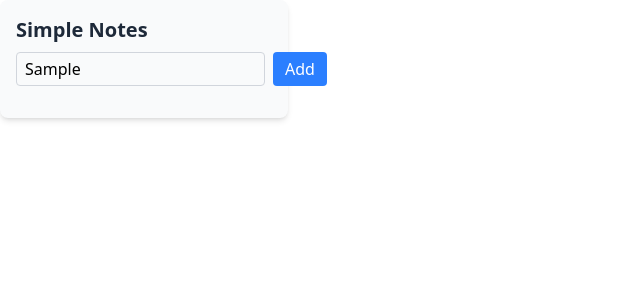
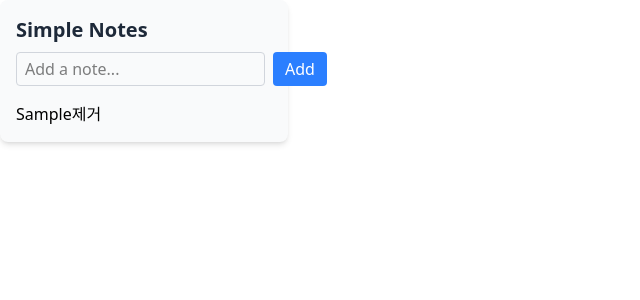
Before and after one commit to jinuscript/chrome-extension-tutorial, a React (Vite) app: page / in a window 1280 px wide. Both pictures are taken after typing "Sample" into the empty fields and a click on the button "Add". Shown: the top 300 px of the page, without its empty margins (0-640 px from the left). Built offline with nearby package versions, Linux system fonts and the light colour scheme.

Commit message:
feat: 노트 저장 함수 추가

```diff
--- a/src/App.tsx
+++ b/src/App.tsx
@@ -1,9 +1,21 @@
 import { useState } from "react";
+
+type Note = { id: number; text: string };
 
 const App = () => {
   const [text, setText] = useState("");
+  const [notes, setNotes] = useState<Note[]>([]);
 
-  const addNote = () => {};
+  const addNote = () => {
+    if (!text.trim()) return;
+
+    const newNote = { id: Date.now(), text: text.trim() };
+
+    setNotes([newNote, ...notes]);
+    setText("");
+  };
+
+  const deleteNote = (id: number) => {};
 
   return (
     <div className="w-72 p-4 bg-gray-50 rounded-lg shadow-md font-sans">
@@ -24,6 +36,15 @@ const App = () => {
           Add
         </button>
       </div>
+
+      <div>
+        {notes.map((note) => (
+          <div key={note.id}>
+            <span>{note.text}</span>
+            <button onClick={() => deleteNote(note.id)}>제거</button>
+          </div>
+        ))}
+      </div>
     </div>
   );
 };
```
